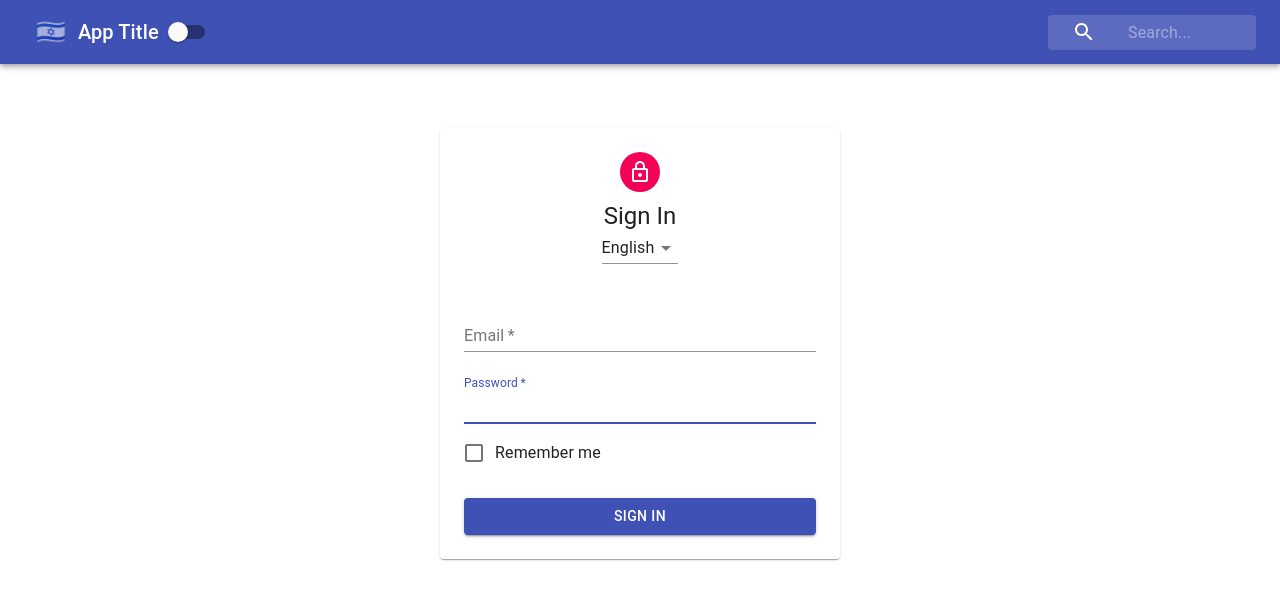
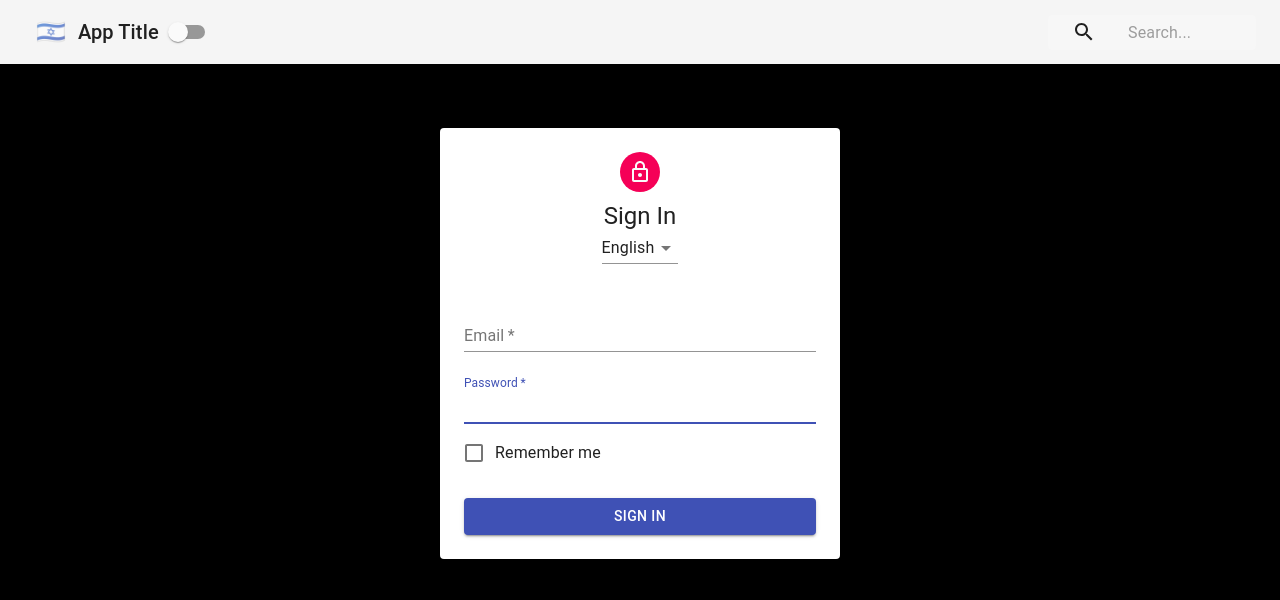
Before and after one commit to PeterJSims/context-app, a React (Create React App) app: page / in a window 1280 px wide. Shown: the top 600 px of the page. Built offline with nearby package versions, Linux system fonts and the light colour scheme.

Commit message:
implement context

```diff
--- a/src/Navbar.js
+++ b/src/Navbar.js
@@ -8,13 +8,16 @@
 import Switch from '@material-ui/core/Switch';
 import { withStyles } from '@material-ui/core/styles';
 import styles from './styles/NavBarStyles';
+import { ThemeContext } from './contexts/ThemeContext';
 
 class Navbar extends Component {
+	static contextType = ThemeContext;
 	render() {
+		const { isDarkMode } = this.context;
 		const { classes } = this.props;
 		return (
 			<div className={classes.root}>
-				<AppBar position="static" color="primary">
+				<AppBar position="static" color={isDarkMode ? 'default' : 'primary'}>
 					<Toolbar>
 						<IconButton className={classes.menuButtoon} colors="inherit">
 							<span>🇮🇱</span>
--- a/src/PageContent.js
+++ b/src/PageContent.js
@@ -1,9 +1,12 @@
 import React, { Component } from 'react';
+import { ThemeContext } from './contexts/ThemeContext';
 
 export default class PageContent extends Component {
+	static contextType = ThemeContext;
 	render() {
+		const { isDarkMode } = this.context;
 		const styles = {
-			backgroundColor: 'white',
+			backgroundColor: isDarkMode ? 'black' : 'white',
 			height: '100vh',
 			width: '100vw'
 		};
--- a/src/contexts/ThemeContext.js
+++ b/src/contexts/ThemeContext.js
@@ -9,7 +9,7 @@
 	}
 	render() {
 		return (
-			<ThemeContext.Provider value={{ ...this.state, tastesLikeChicken: true }}>
+			<ThemeContext.Provider value={{ ...this.state, isHotdog: true }}>
 				{this.props.children}
 			</ThemeContext.Provider>
 		);
```
